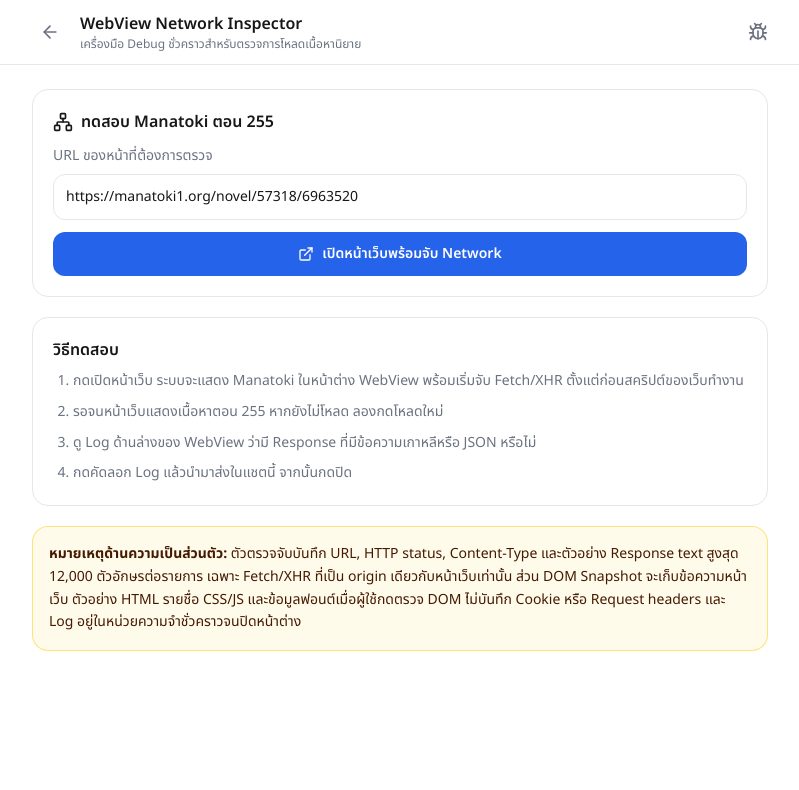
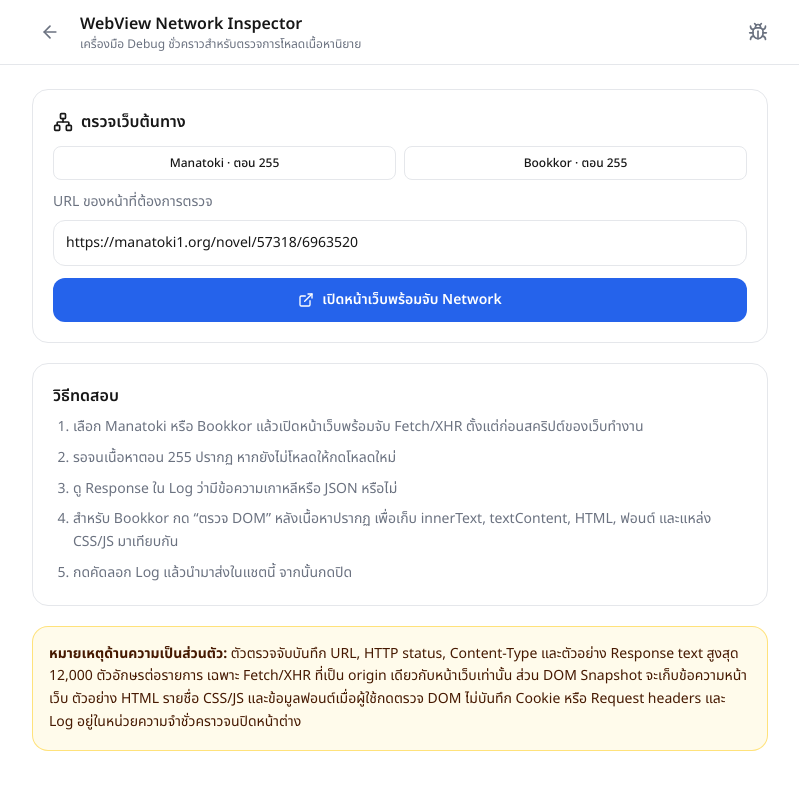
Before and after one commit to Blackzecond/novel-crawler, a Next.js app: page /debug/network in a window 1280 px wide. Shown: the top 790 px of the page, without its empty margins (240-1039 px from the left). Built offline with nearby package versions, Linux system fonts and the light colour scheme.

Commit message:
Expose Bookkor and Manatoki debug presets

```diff
--- a/app/debug/network/page.tsx
+++ b/app/debug/network/page.tsx
@@ -51,7 +51,11 @@ export default function NetworkDebugPage() {
       <div className="mx-auto max-w-3xl space-y-5 px-4 py-6">
         <section className="rounded-2xl border border-line bg-card p-4 sm:p-5">
           <div className="mb-3 flex items-center gap-2 font-semibold">
-            <Network className="h-5 w-5" /> ทดสอบ Manatoki ตอน 255
+            <Network className="h-5 w-5" /> ตรวจเว็บต้นทาง
+          </div>
+          <div className="mb-3 grid grid-cols-2 gap-2">
+            <button type="button" onClick={() => setUrl(DEFAULT_URL)} className="rounded-lg border border-line px-3 py-2 text-xs font-medium">Manatoki · ตอน 255</button>
+            <button type="button" onClick={() => setUrl(BOOKKOR_URL)} className="rounded-lg border border-line px-3 py-2 text-xs font-medium">Bookkor · ตอน 255</button>
           </div>
           <label htmlFor="debug-url" className="mb-2 block text-sm text-muted">URL ของหน้าที่ต้องการตรวจ</label>
           <input
@@ -76,9 +80,10 @@ export default function NetworkDebugPage() {
         <section className="rounded-2xl border border-line bg-card p-4 sm:p-5">
           <h2 className="mb-2 font-semibold">วิธีทดสอบ</h2>
           <ol className="list-decimal space-y-2 pl-5 text-sm leading-relaxed text-muted">
-            <li>กดเปิดหน้าเว็บ ระบบจะแสดง Manatoki ในหน้าต่าง WebView พร้อมเริ่มจับ Fetch/XHR ตั้งแต่ก่อนสคริปต์ของเว็บทำงาน</li>
-            <li>รอจนหน้าเว็บแสดงเนื้อหาตอน 255 หากยังไม่โหลด ลองกดโหลดใหม่</li>
-            <li>ดู Log ด้านล่างของ WebView ว่ามี Response ที่มีข้อความเกาหลีหรือ JSON หรือไม่</li>
+            <li>เลือก Manatoki หรือ Bookkor แล้วเปิดหน้าเว็บพร้อมจับ Fetch/XHR ตั้งแต่ก่อนสคริปต์ของเว็บทำงาน</li>
+            <li>รอจนเนื้อหาตอน 255 ปรากฏ หากยังไม่โหลดให้กดโหลดใหม่</li>
+            <li>ดู Response ใน Log ว่ามีข้อความเกาหลีหรือ JSON หรือไม่</li>
+            <li>สำหรับ Bookkor กด “ตรวจ DOM” หลังเนื้อหาปรากฏ เพื่อเก็บ innerText, textContent, HTML, ฟอนต์ และแหล่ง CSS/JS มาเทียบกัน</li>
             <li>กดคัดลอก Log แล้วนำมาส่งในแชตนี้ จากนั้นกดปิด</li>
           </ol>
         </section>
```
